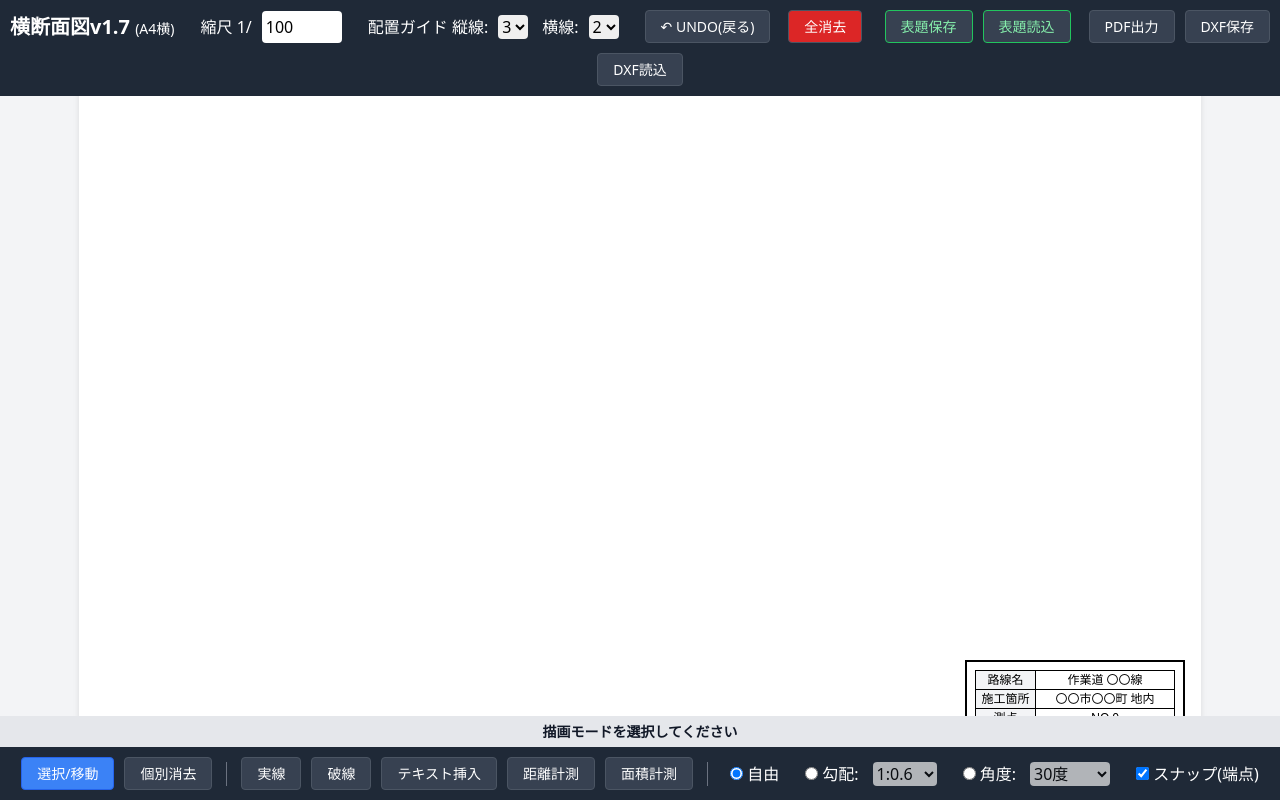
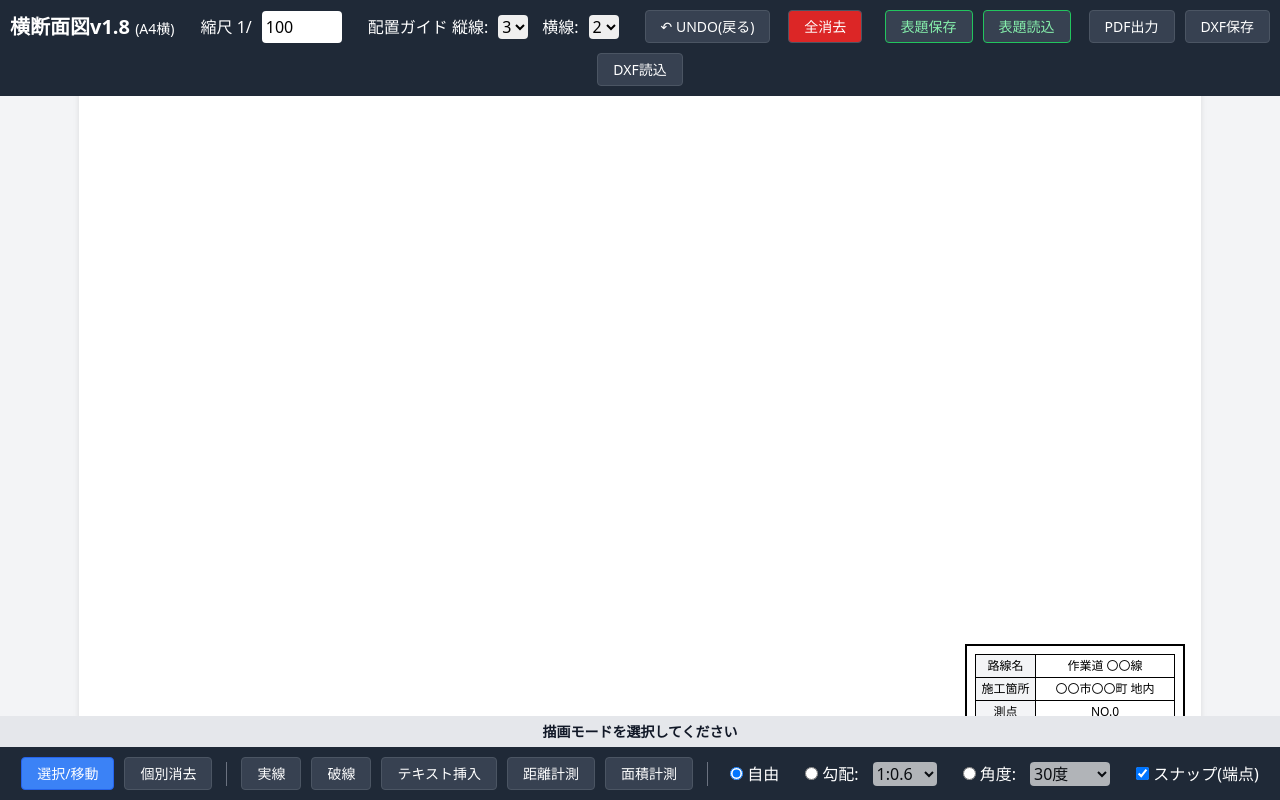
Before and after one commit to takada291/drawing-cros-view, a plain HTML site: page index.html in a window 1280 px wide. Both pictures are taken after a click on the button "PDF出力". Drawn offline with nearby package versions, Linux system fonts and the light colour scheme.

Commit message:
Update index.html

```diff
--- a/index.html
+++ b/index.html
@@ -75,7 +75,7 @@
 
     <!-- 上部メニュー -->
     <div class="toolbar">
-        <h1 class="text-xl font-bold mr-4">横断面図v1.7 <span class="text-sm font-normal">(A4横)</span></h1>
+        <h1 class="text-xl font-bold mr-4">横断面図v1.8 <span class="text-sm font-normal">(A4横)</span></h1>
         <label>縮尺 1/</label>
         <input type="number" id="scale-input" value="100" class="w-20" onchange="updateScale()">
 
@@ -930,21 +930,21 @@
             const inputs = document.querySelectorAll('#legend-box input[type="text"]');
             const replacements = [];
             inputs.forEach(input => {
-                const span = document.createElement('span');
-                span.innerText = input.value;
-                span.style.fontSize = '12px';
-                span.style.display = 'block';
-                input.parentNode.insertBefore(span, input);
-                input.style.display = 'none';
-                replacements.push({input, span});
+                const parent = input.parentNode;
+                const val = input.value;
+                replacements.push({parent: parent, input: input});
+
+                // html2canvasできれいに描画されるよう、一時的に親要素の中身をテキストspanに置き換え
+                parent.innerHTML = `<span style="display:block; font-size:12px; text-align:center; width:100%; padding:2px 0;">${val}</span>`;
             });
 
             const canvasEl = document.getElementById('canvas-container');
             const canvas = await html2canvas(canvasEl, { scale: 2 });
 
+            // 元に戻す
             replacements.forEach(r => {
-                r.input.style.display = '';
-                r.span.remove();
+                r.parent.innerHTML = '';
+                r.parent.appendChild(r.input);
             });
 
             drawGrid();
```
